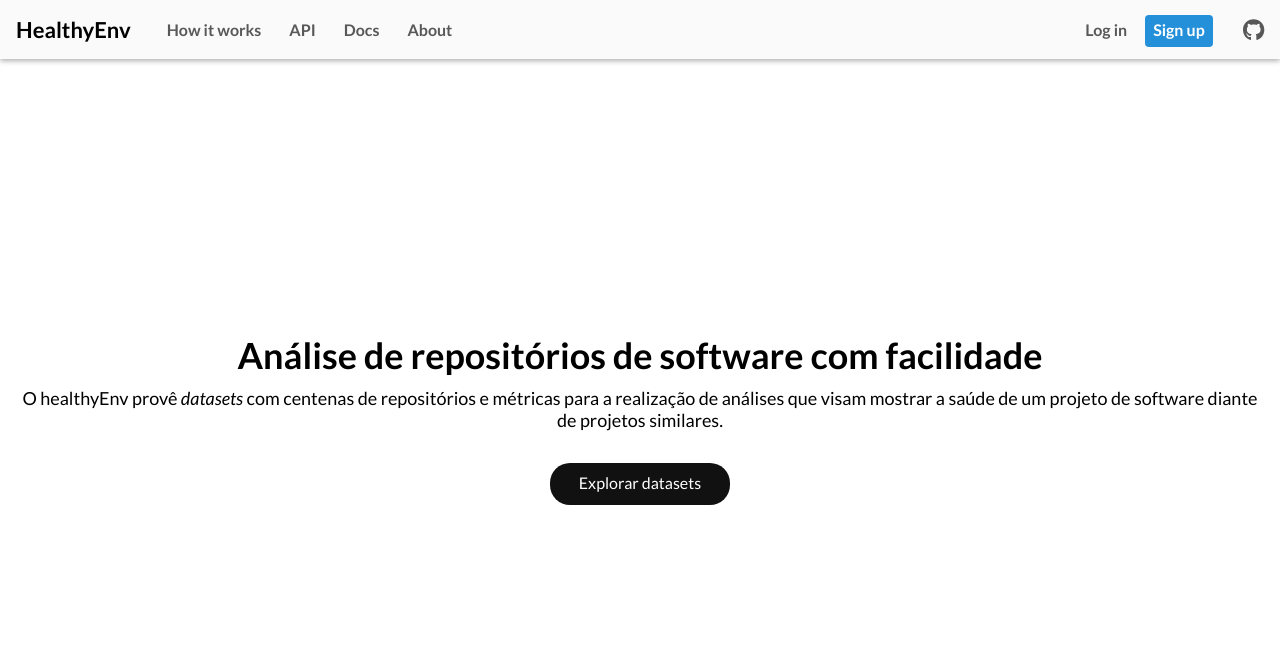
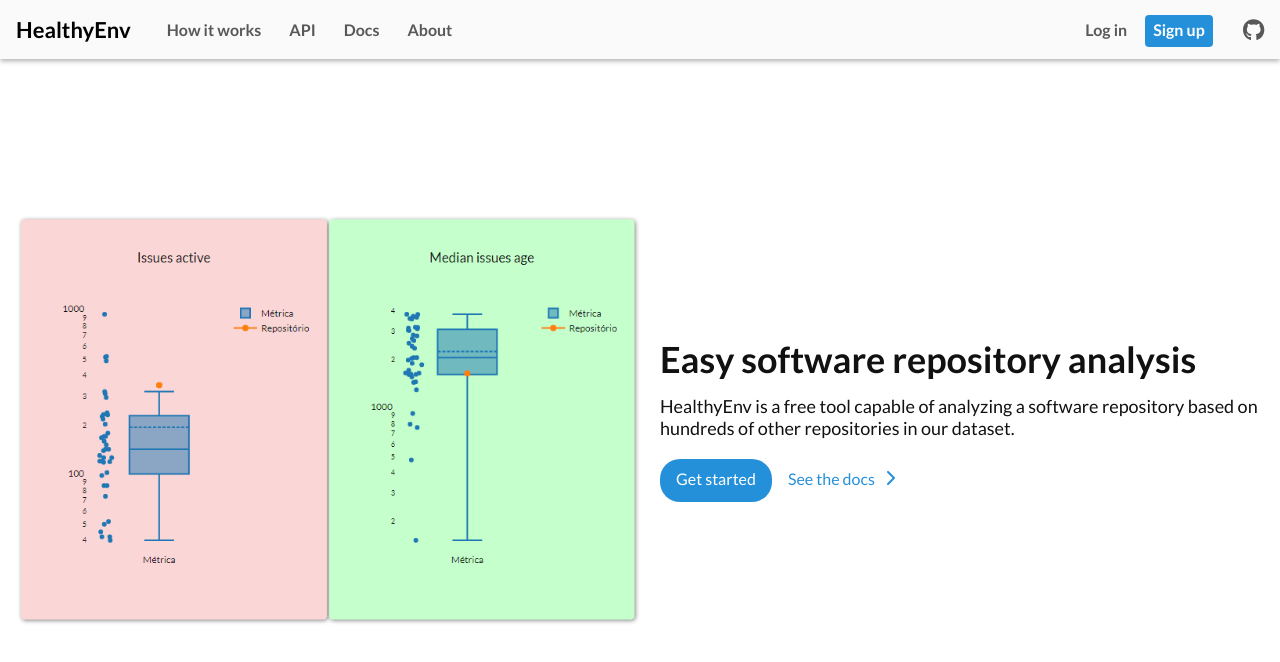
Before and after one commit to SERG-UFPI/healthyEnv, a Next.js app in the folder app/: page / in a window 1280 px wide. Shown: the top 662 px of the page. Built offline with nearby package versions, Linux system fonts and the light colour scheme.

Commit message:
feat(app): new index page

```diff
--- a/app/pages/index.tsx
+++ b/app/pages/index.tsx
@@ -2,8 +2,13 @@ import Header from '../components/Header'
 import styles from '../styles/Home.module.css'
 import Link from 'next/link'
 import Head from 'next/head'
+import Image from 'next/image'
+import { FontAwesomeIcon } from '@fortawesome/react-fontawesome'
+import { faChevronRight } from '@fortawesome/free-solid-svg-icons'
 
 export default function Home() {
+  const image = '/assets/landing.png'
+
   return (
     <>
       <Head>
@@ -11,19 +16,31 @@ export default function Home() {
       </Head>
       <Header selectedIndex={0} />
       <div className={styles.container}>
+        <div className={styles.firstSection}>
+          <div className={styles.imageContainer}>
+            <Image src={image} layout='fill' objectFit='contain' alt='An example of analysis.' className={styles.image} quality='100' />
+          </div>
           <div className={styles.presentation}>
             <span className={styles.title}>
-            Análise de repositórios de software com facilidade
+              Easy software repository analysis
             </span>
             <span className={styles.subtitle}>
-            O healthyEnv provê <i>datasets</i> com centenas de repositórios e métricas
-            para a realização de análises que visam mostrar a saúde de um projeto de software
-            diante de projetos similares.
+              HealthyEnv is a free tool capable of analyzing a software
+              repository based on hundreds of other repositories in our dataset.
             </span>
+            <div className={styles.linksList}>
               <div className={styles.button}>
                 <Link href='/datasets'>
-              <a>Explorar datasets</a>
+                  <a>Get started</a>
                 </Link>
+              </div>
+              <div className={styles.simpleButton}>
+                <Link href='/docs'>
+                  <a>See the docs</a>
+                </Link>
+                <FontAwesomeIcon icon={faChevronRight} style={{ paddingLeft: 10 }} />
+              </div>
+            </div>
           </div>
         </div>
       </div>
--- a/app/styles/Home.module.css
+++ b/app/styles/Home.module.css
@@ -9,32 +9,88 @@
   height: calc(100vh - 80px);
 }
 
+/* First section content*/
+.firstSection {
+  display: flex;
+  flex-direction: row;
+  height: 100vh;
+}
+
+.imageContainer {
+  width: 50%;
+  position: relative;
+  height: 100%;
+  padding: 20px;
+}
+
+.image {
+  /* width: 150px; */
+  -webkit-filter: drop-shadow(2px 2px 2px #868686);
+  filter: drop-shadow(1px 1px 2px #868686);
+}
+
 .presentation {
+  width: 50%;
+  height: 100%;
   display: flex;
   flex-direction: column;
-  align-items: center;
+  align-items: flex-start;
+  justify-content: center;
+  padding-left: 20px;
 }
 
 .title {
   font-size: 36px;
   font-weight: bold;
-  /* padding-top: 100px; */
-  padding-bottom: 10px;
+  padding-bottom: 14px;
+  color: #111111;
 }
 
 .subtitle {
   font-size: 18px;
-  text-align: center;
-  padding-bottom: 32px;
+  text-align: left;
+  padding-bottom: 20px;
+  color: #111111;
+}
+
+.linksList {
+  display: flex;
+  flex-direction: row;
 }
 
 .button {
-  width: 180px;
-  height: 42px;
-  background-color: #111111;
+  transition: background-color .3s;
+  background-color: #2590DA;
   color: #ffffff;
   border-radius: 20px;
   display: flex;
-  padding-top: 10px;
+  padding: 10px 16px 14px 16px;
   justify-content: center;
 }
+
+.button:hover {
+  background-color: #206BA0;
+}
+
+.simpleButton {
+  transition: color .3s;
+  display: flex;
+  flex-direction: row;
+  align-items: center;
+  color: #2590DA;
+  padding: 10px 16px 14px 16px;
+}
+
+.simpleButton:hover {
+  color: #206BA0;
+}
+
+.simpleButton:hover{
+  text-decoration: underline;
+}
+
+/* Second section content
+
+
+...
+*/
```
Also changed, not shown: app/public/assets/landing.png (added), app/public/assets/landingw.png (added). Lines whose indentation alone changed are shown as unchanged.
